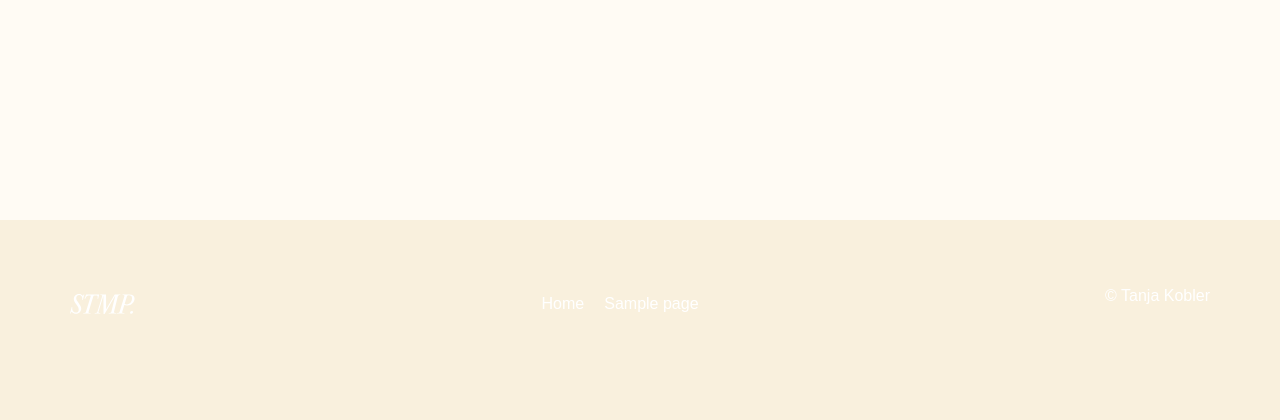
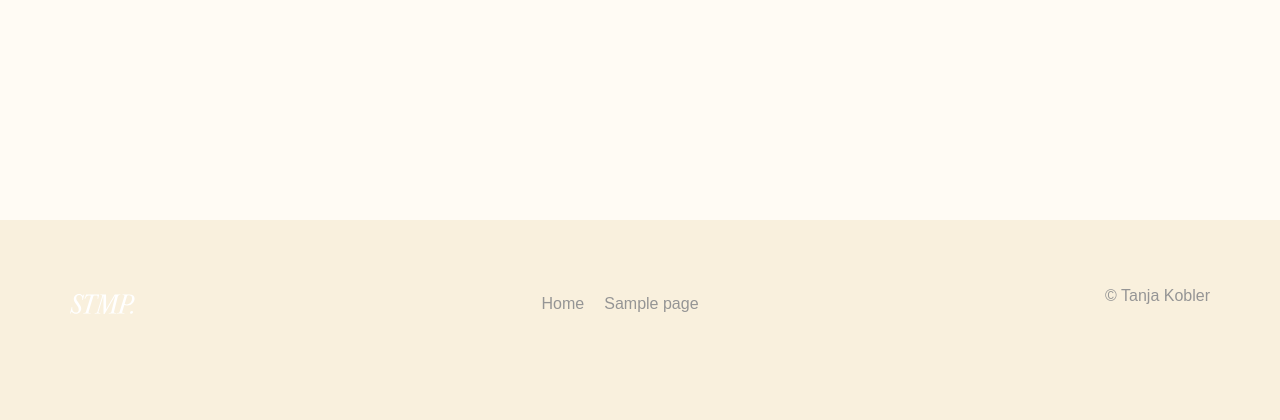
Before and after one commit to Vikaka2003/projecttheme, a WordPress theme: template page.php in a window 1280 px wide. Shown: the part 668-1088 px from the top of the page. Run offline with PHP 8.4 and a stand-in for WordPress, Linux system fonts and the light colour scheme; the site name, menu and one post (Sample post) are stand-ins, and other content is empty.

Commit message:
change footer text color

```diff
--- a/assets/css/footer.css
+++ b/assets/css/footer.css
@@ -4,7 +4,7 @@
 footer {
   background-color: var(--theme-color-accent);
   display: flex;
-  color: #ffffff;
+  color: #959595;
 }
 
 footer .footer-content {
```
